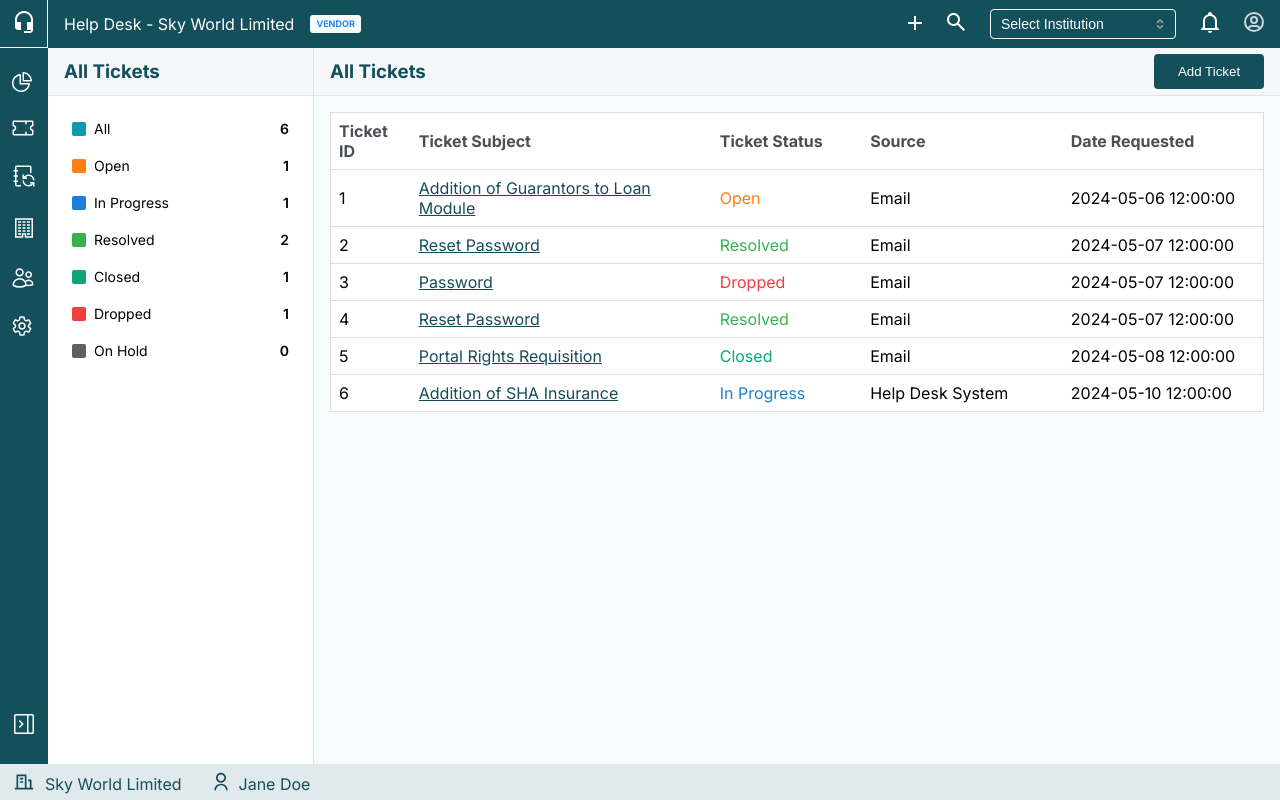
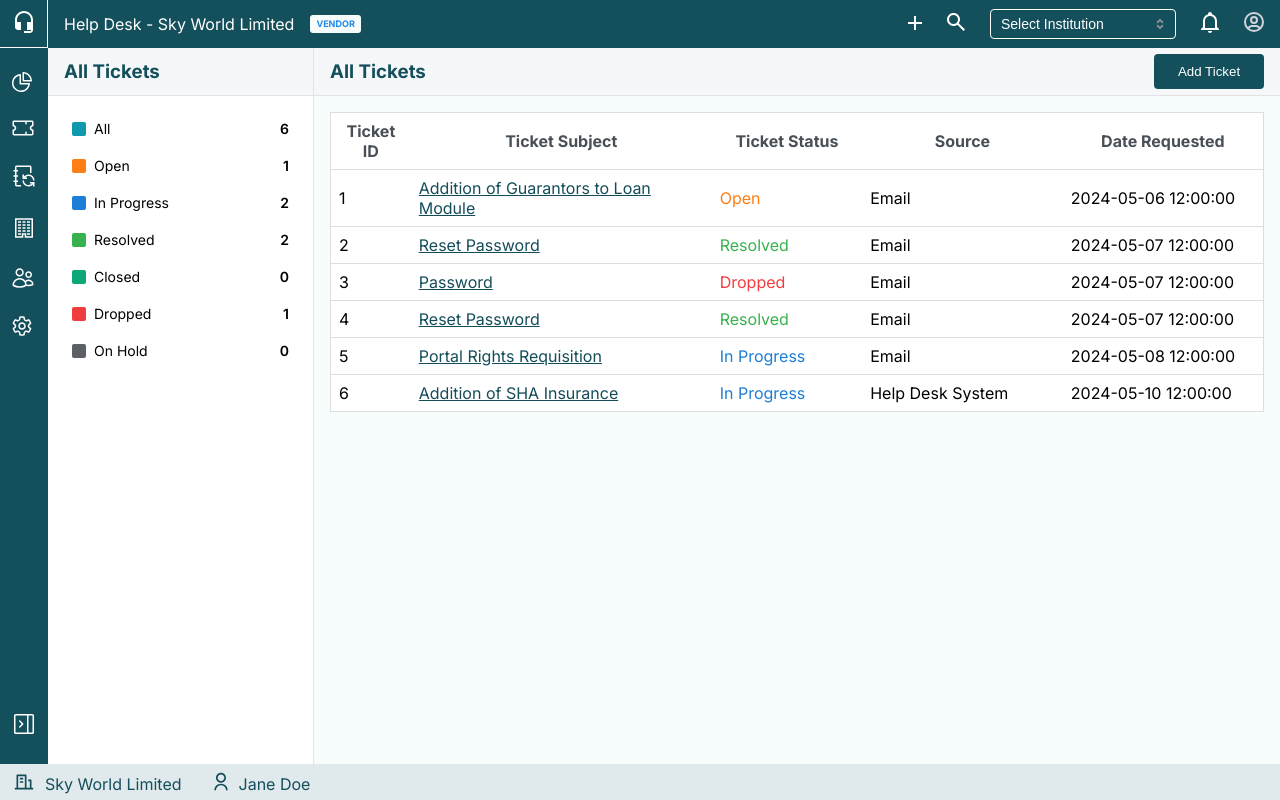
Before and after one commit to Raddames-Tonui/React-help-desk, a React (Vite) app: page /vendor in a window 1280 px wide. Built offline with nearby package versions, Linux system fonts and the light colour scheme.

Commit message:
used react router dom

```diff
--- a/src/components/Table.tsx
+++ b/src/components/Table.tsx
@@ -28,11 +28,6 @@ const Table = <T extends object>({ columns, data }: TableProps<T>) => {
               !col.hide && (
                 <th
                   key={String(col.id)}
-                  style={{
-                    textAlign: col.align ?? "left",
-                    width: col.size,
-                    padding: "8px",
-                  }}
                 >
                   {col.caption}
                 </th>
--- a/src/css/Table.css
+++ b/src/css/Table.css
@@ -16,6 +16,7 @@ table, tr {
 
 th {
     color: var(--color-header);
+    padding: 0.5rem;
 }
 
 
--- a/src/pages/Client.tsx
+++ b/src/pages/Client.tsx
@@ -56,13 +56,39 @@ const Client: React.FC = () => {
     dispatch({ type: "REMOVE_FILE", index });
   }
 
-  const handleSubmit = (e: React.FormEvent) => {
-    e.preventDefault();
+const fileToBase64 = (file: File): Promise<string> => {
+  return new Promise((resolve, reject) => {
+    const reader = new FileReader();
+    reader.onload = () => resolve(reader.result as string);
+    reader.onerror = reject;
+    reader.readAsDataURL(file);
+  });
+};
 
-    console.log(state);
+const handleSubmit = async (e: React.FormEvent) => {
+  e.preventDefault();
 
-    dispatch({ type: "RESET" });
-  }
+  const filesBase64 = await Promise.all(
+    state.files.map(async (file) => ({
+      name: file.name,
+      size: file.size,
+      type: file.type,
+      content: await fileToBase64(file),
+    }))
+  );
+
+  const storageState = {
+    ...state,
+    files: filesBase64,
+  };
+
+  localStorage.setItem("ticketForm", JSON.stringify(storageState));
+
+  // console.log("Saved to localStorage:", storageState);
+
+  dispatch({ type: "RESET" });
+};
+
 
 
   return (
--- a/src/pages/Vendor.tsx
+++ b/src/pages/Vendor.tsx
@@ -44,7 +44,7 @@ const tickets: Ticket[] = [
   {
     ticket_id: 5,
     ticket_subject: "Portal Rights Requisition",
-    ticket_status: "Closed",
+    ticket_status: "In Progress",
     source: "Email",
     date_requested: "2024-05-08 12:00:00",
   },
--- /dev/null
+++ b/src/pages/Vendor2.tsx
@@ -0,0 +1,75 @@
+import React, { useEffect, useState } from "react";
+import "../css/vendor.css";
+import Table from "../components/Table";
+import type { ColumnProps }  from "../components/Table";
+
+interface Ticket {
+  ticket_id: number;
+  mainCategory: string;
+  subCategory: string;
+  problem: string;
+  description: string;
+  files: { name: string; size: number; type: string; content?: string }[];
+  date_requested: string;
+  ticket_status: string;
+  source: string;
+}
+
+const Vendor2: React.FC = () => {
+  const [tickets, setTickets] = useState<Ticket[]>([]);
+
+  useEffect(() => {
+    const saved = localStorage.getItem("ticketForm");
+    if (saved) {
+      const parsed = JSON.parse(saved);
+      const arr = Array.isArray(parsed) ? parsed : [parsed];
+      setTickets(arr);
+    }
+  }, []);
+
+  const columns: ColumnProps<Ticket>[] = [
+    { id: "ticket_id", caption: "ID", size: 60, hide: true },
+    { id: "mainCategory", caption: "Main Category", size: 150, align: "left" },
+    { id: "subCategory", caption: "Sub Category", size: 150 },
+    { id: "problem", caption: "Problem", size: 200 },
+    {
+      id: "ticket_status",
+      caption: "Status",
+      size: 120,
+      hide: true,
+      render: (row, value) => {
+        const status = String(value);
+        const colors: Record<string, string> = {
+          Open: "#FD7E14",
+          "In Progress": "#1C7ED6",
+          Resolved: "#37B24D",
+          Closed: "#0CA678",
+          Dropped: "#F03E3E",
+        };
+        return <span style={{ color: colors[status] || "gray" }}>{status}</span>;
+      },
+    },
+    { id: "source", caption: "Source", size: 150, hide: true, },
+    { id: "date_requested", caption: "Date Requested", size: 200 },
+  ];
+
+  return (
+    <section className="tickets-page">
+      <div className="tickets-table">
+        <div className="page-header">
+          <h3>Submitted Tickets</h3>
+        </div>
+
+        <div className="table-wrapper">
+          {tickets.length > 0 ? (
+            <Table columns={columns} data={tickets} />
+          ) : (
+            <p>No tickets found. Submit one via the form.</p>
+          )}
+        </div>
+      </div>
+    </section>
+  );
+};
+
+export default Vendor2;
--- a/src/routes.tsx
+++ b/src/routes.tsx
@@ -5,6 +5,7 @@ import Client from "./pages/Client";
 import Vendor from "./pages/Vendor";
 import Home from "./pages/Home";
 import Odata from "./pages/Odata";
+import Vendor2 from "./pages/Vendor2";
 
 export interface AppRoute {
   path?: string;
@@ -21,6 +22,7 @@ export const routes: AppRoute[] = [
     children: [
       { path: "/client", element: <Client/> },
       { path: "/vendor", element: <Vendor /> },
+      { path: "/vendor/submission", element: <Vendor2 /> },
       { path: "/odata", element: <Odata/> },
     ],
   },
--- a/src/utilities/IconsList.tsx
+++ b/src/utilities/IconsList.tsx
@@ -65,6 +65,12 @@ export const Settings: React.FC<IconBaseProps> = ({ className }) => (
 
 
 export const Close: React.FC<IconBaseProps> = ({ className }) => (
+   <svg className={className} width="24" height="24" viewBox="0 0 24 24" fill="none" xmlns="http://www.w3.org/2000/svg">
+    <path d="M7.22 14.47L9.69 12L7.22 9.53003C7.12128 9.43835 7.0491 9.32175 7.01109 9.1925C6.97308 9.06325 6.97063 8.92615 7.004 8.79562C7.03737 8.6651 7.10533 8.54599 7.20072 8.45085C7.29611 8.35571 7.41539 8.28806 7.546 8.25503C7.67638 8.22172 7.81332 8.2241 7.94247 8.26193C8.07161 8.29976 8.1882 8.37164 8.28 8.47003L11.28 11.47C11.4205 11.6107 11.4993 11.8013 11.4993 12C11.4993 12.1988 11.4205 12.3894 11.28 12.53L8.28 15.53C8.13785 15.6627 7.94976 15.7349 7.75536 15.7316C7.56097 15.7282 7.37548 15.6495 7.238 15.512C7.10053 15.3745 7.02181 15.1891 7.01846 14.9947C7.0151 14.8003 7.08736 14.6122 7.22 14.47Z" fill="white"/>
+    <path d="M3.75 2H20.25C21.216 2 22 2.784 22 3.75V20.25C22 20.7141 21.8156 21.1592 21.4874 21.4874C21.1592 21.8156 20.7141 22 20.25 22H3.75C3.28587 22 2.84075 21.8156 2.51256 21.4874C2.18437 21.1592 2 20.7141 2 20.25V3.75C2 2.784 2.784 2 3.75 2ZM3.5 3.75V20.25C3.5 20.388 3.612 20.5 3.75 20.5H15V3.5H3.75C3.6837 3.5 3.62011 3.52634 3.57322 3.57322C3.52634 3.62011 3.5 3.6837 3.5 3.75ZM16.5 20.5H20.25C20.3163 20.5 20.3799 20.4737 20.4268 20.4268C20.4737 20.3799 20.5 20.3163 20.5 20.25V3.75C20.5 3.6837 20.4737 3.62011 20.4268 3.57322C20.3799 3.52634 20.3163 3.5 20.25 3.5H16.5V20.5Z" fill="white"/>
+    </svg>
+)
+export const Menu: React.FC<IconBaseProps> = ({ className }) => (
    <svg className={className} width="24" height="24" viewBox="0 0 24 24" fill="none" xmlns="http://www.w3.org/2000/svg">
     <path d="M7.22 14.47L9.69 12L7.22 9.53003C7.12128 9.43835 7.0491 9.32175 7.01109 9.1925C6.97308 9.06325 6.97063 8.92615 7.004 8.79562C7.03737 8.6651 7.10533 8.54599 7.20072 8.45085C7.29611 8.35571 7.41539 8.28806 7.546 8.25503C7.67638 8.22172 7.81332 8.2241 7.94247 8.26193C8.07161 8.29976 8.1882 8.37164 8.28 8.47003L11.28 11.47C11.4205 11.6107 11.4993 11.8013 11.4993 12C11.4993 12.1988 11.4205 12.3894 11.28 12.53L8.28 15.53C8.13785 15.6627 7.94976 15.7349 7.75536 15.7316C7.56097 15.7282 7.37548 15.6495 7.238 15.512C7.10053 15.3745 7.02181 15.1891 7.01846 14.9947C7.0151 14.8003 7.08736 14.6122 7.22 14.47Z" fill="white"/>
     <path d="M3.75 2H20.25C21.216 2 22 2.784 22 3.75V20.25C22 20.7141 21.8156 21.1592 21.4874 21.4874C21.1592 21.8156 20.7141 22 20.25 22H3.75C3.28587 22 2.84075 21.8156 2.51256 21.4874C2.18437 21.1592 2 20.7141 2 20.25V3.75C2 2.784 2.784 2 3.75 2ZM3.5 3.75V20.25C3.5 20.388 3.612 20.5 3.75 20.5H15V3.5H3.75C3.6837 3.5 3.62011 3.52634 3.57322 3.57322C3.52634 3.62011 3.5 3.6837 3.5 3.75ZM16.5 20.5H20.25C20.3163 20.5 20.3799 20.4737 20.4268 20.4268C20.4737 20.3799 20.5 20.3163 20.5 20.25V3.75C20.5 3.6837 20.4737 3.62011 20.4268 3.57322C20.3799 3.52634 20.3163 3.5 20.25 3.5H16.5V20.5Z" fill="white"/>
@@ -298,7 +304,8 @@ export const Icons = {
     alignLeft: AlignLeft,
     alignRight: AlignRight,
     superScript: SuperScript,
-    subscript:Subscript
+    subscript: Subscript,
+    menu: Menu
 
 } as const;
 
```
